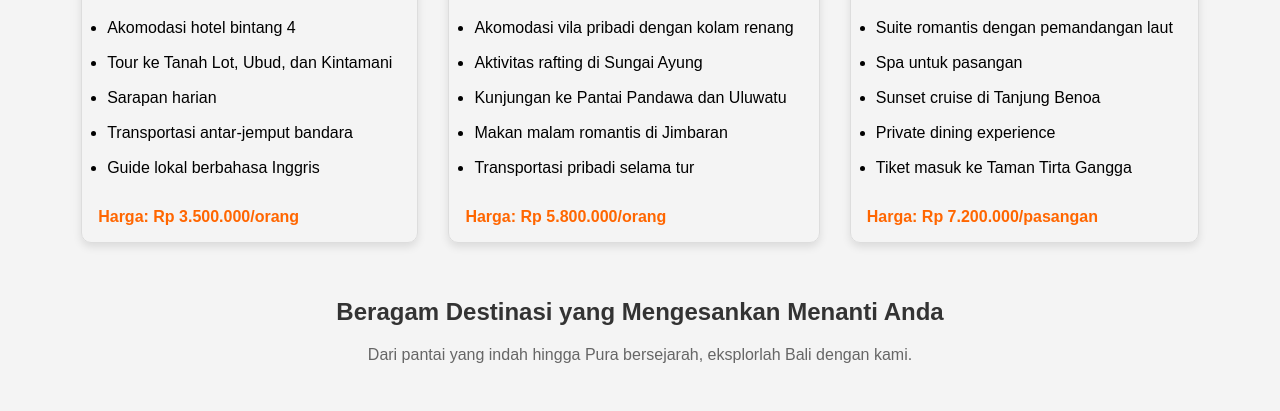
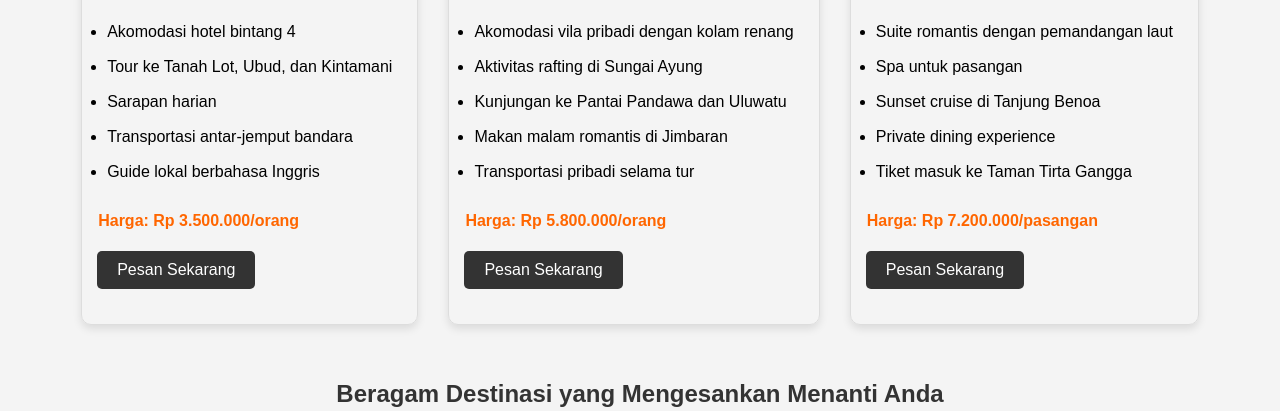
Before and after one commit to kodingakademiwahyu/website-travel, a plain HTML site: page index.html in a window 1280 px wide. Shown: the part 1338-1749 px from the top of the page. Drawn offline with Linux system fonts and the light colour scheme.

Commit message:
website travel koding akademi

```diff
--- a/index.html
+++ b/index.html
@@ -73,6 +73,7 @@
                     <li>Guide lokal berbahasa Inggris</li>
                 </ul>
                 <p class="price">Harga: Rp 3.500.000/orang</p>
+                <a href="https://kodingakademi.orderonline.id/explore-bali-packges" class="order-button" target="_blank">Pesan Sekarang</a>
             </div>
 
             <!-- Paket Liburan "Adventure Bali" -->
@@ -88,6 +89,7 @@
                     <li>Transportasi pribadi selama tur</li>
                 </ul>
                 <p class="price">Harga: Rp 5.800.000/orang</p>
+                <a href="link-pemesanan-adventure-bali" class="order-button">Pesan Sekarang</a>
             </div>
 
             <!-- Paket Liburan "Bali Honeymoon" -->
@@ -103,6 +105,7 @@
                     <li>Tiket masuk ke Taman Tirta Gangga</li>
                 </ul>
                 <p class="price">Harga: Rp 7.200.000/pasangan</p>
+                <a href="" class="order-button">Pesan Sekarang</a>
             </div>
         </div>
     </section>
@@ -237,13 +240,15 @@
 
         <div class="qna-item">
             <h3>Apakah ada diskon khusus yang tersedia?</h3>
-            <p>Kami kadang-kadang menawarkan diskon khusus. Cek website kami atau hubungi tim dukungan kami untuk promosi dan
+            <p>Kami kadang-kadang menawarkan diskon khusus. Cek website kami atau hubungi tim dukungan kami untuk
+                promosi dan
                 diskon terbaru.</p>
         </div>
 
         <div class="qna-item">
             <h3>Bagaimana saya bisa membatalkan atau mengubah pemesanan saya?</h3>
-            <p>Untuk pembatalan atau perubahan pemesanan, silakan hubungi tim dukungan kami secepat mungkin untuk bantuan
+            <p>Untuk pembatalan atau perubahan pemesanan, silakan hubungi tim dukungan kami secepat mungkin untuk
+                bantuan
                 lebih lanjut.</p>
         </div>
     </section>
--- a/styles.css
+++ b/styles.css
@@ -1,4 +1,3 @@
-        /* Reset some default styles */
         body,
         h1,
         h2,
@@ -28,7 +27,7 @@
         }
 
         header>.title>a {
-            color: white;
+            color: rgb(72, 31, 31);
             font-size: 20px;
             font-weight: 900;
             text-decoration: none;
@@ -103,9 +102,9 @@
         }
 
         .video-container {
-            display: flex;
+            /* display: flex;
             justify-content: center;
-            align-items: center;
+            align-items: center; */
             max-width: 800px;
             margin: 0 auto;
             overflow: hidden;
@@ -184,6 +183,17 @@
             margin-top: 10px;
         }
 
+        .order-button {
+            display: inline-block;
+            padding: 10px 20px;
+            margin: 20px 0;
+            background-color: #333;
+            color: white;
+            text-decoration: none;
+            border-radius: 5px;
+            transition: background-color 0.3s ease;
+        }
+
         section.destinations {
             padding: 40px;
         }
@@ -259,7 +269,7 @@
             box-shadow: 0 0 10px rgba(0, 0, 0, 0.1);
         }
 
-        /* Tambahkan style untuk section benefits */
+
         section.benefits {
             padding: 40px 0;
             text-align: center;
@@ -269,7 +279,7 @@
             color: #333;
         }
 
-        /* Style untuk setiap benefit item */
+
         .benefit-item {
             margin-top: 20px;
             display: flex;
@@ -298,7 +308,7 @@
             text-align: center;
         }
 
-        section.testimonials > div {
+        section.testimonials>div {
             display: flex;
             justify-content: center;
         }
@@ -312,7 +322,7 @@
             margin: 20px 20px;
             padding: 40px;
             border-radius: 5px;
-            box-shadow: 1px 1px 2px #333;
+            box-shadow: 0 4px 8px rgba(0, 0, 0, 0.1);
         }
 
         .testimonial img {
@@ -333,13 +343,13 @@
             font-weight: bold;
         }
 
-        /* Q&A Section Styles */
+
         .qna-section {
             margin-top: 50px;
             text-align: justify;
         }
 
-        .qna-section > h2 {
+        .qna-section>h2 {
             margin-bottom: 20px;
             text-align: center;
         }
@@ -365,7 +375,6 @@
             color: #666;
             font-size: 16px;
         }
-
 
         section.start-adventure {
             background-color: #ffc107;
@@ -438,13 +447,13 @@
             transition: color 0.3s ease;
         }
 
-        /* Social media icons */
+
         .footer-content i {
             font-size: 24px;
             margin-right: 10px;
         }
 
-        /* Responsive styling */
+
         @media (max-width: 768px) {
             body {
                 font-size: 14px;
@@ -511,6 +520,10 @@
                 margin: 5% 0;
             }
 
+            section.destinations .package p {
+                text-align: center;
+            }
+
             section.destinations .package-details {
                 max-width: 100%;
                 text-align: center;
@@ -529,7 +542,7 @@
                 margin: 20px;
             }
 
-            section.testimonials>div {
+            section.testimonials > div {
                 flex-direction: column;
                 align-items: center;
             }
```
